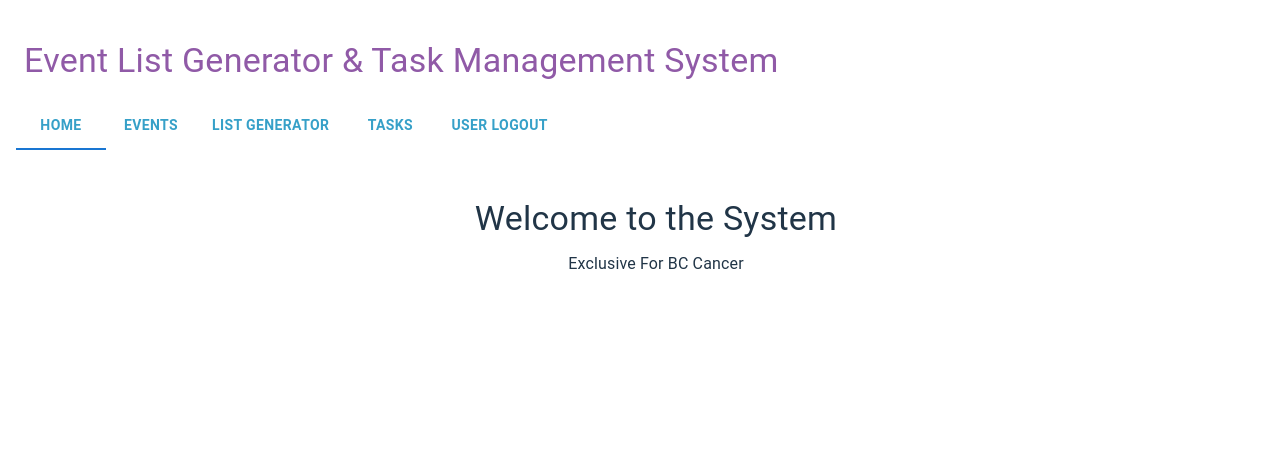
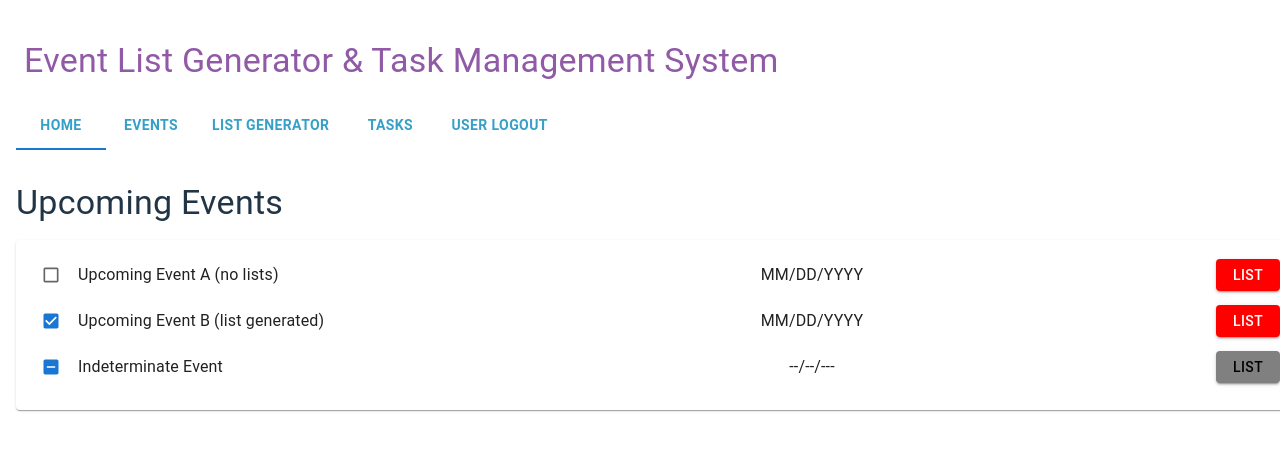
Before and after one commit to daodaojiang622/enterprise-data-workflow-and-integration-platform, a React (Vite) app: page / in a window 1280 px wide. Shown: the top 450 px of the page. Built offline with nearby package versions, Linux system fonts and the light colour scheme.

Commit message:
finished structuring for upcoming evnets

```diff
--- a/src/Screens/Home.tsx
+++ b/src/Screens/Home.tsx
@@ -1,5 +1,6 @@
-import React, { useState } from 'react';
-import { Box, Typography, Button, colors } from '@mui/material';
+import React from 'react';
+import { Box, Typography, Paper, Button, Grid2, Checkbox } from '@mui/material';
+import { alignProperty } from '@mui/material/styles/cssUtils';
 
 interface HomeProps {
     navigateToLogin: () => void;
@@ -13,25 +14,19 @@ interface Event {
     isIndeterminate?: boolean;
 }
 
-interface Task {
-id: string;
-title: string;
-completed: boolean;
-}
-
 const Home: React.FC<HomeProps> = ({ navigateToLogin }) => {
 
     // Sample data - in a real app, this would likely come from props or an API
     const events: Event[] = [
         {
             id: '1',
-        title: 'Upcoming Event A',
+            title: 'Upcoming Event A (no lists)',
             date: 'MM/DD/YYYY',
             hasGeneratedList: false
         },
         {
             id: '2',
-        title: 'Upcoming Event B',
+            title: 'Upcoming Event B (list generated)',
             date: 'MM/DD/YYYY',
             hasGeneratedList: true
         },
@@ -44,29 +39,55 @@ const Home: React.FC<HomeProps> = ({ navigateToLogin }) => {
         }
     ];
 
-    const tasks: Task[] = [
-        {
-        id: '1',
-        title: 'To be completed',
-        completed: false
-        },
-        {
-        id: '2',
-        title: 'Completed',
-        completed: true
+    return (
+        <Box>
+            <Typography variant="h4" sx={{ textAlign: 'left', marginBottom: 2  }}>Upcoming Events</Typography>
+            <Paper sx={{ p: 2 }}>
+                {events.map((event) => (
+                    <Box
+                        key={event.id}
+                        sx={{
+                            display: 'flex',
+                            alignItems: 'center',
+                            mb: 1
+                        }}
+                    >
+                        {/* Title and Checkbox */}
+                        <Box sx={{ display: 'flex', alignItems: 'center', gap: 1, width: '50%' }}>
+                            <Checkbox
+                                checked={event.hasGeneratedList}
+                                readOnly
+                                size="small"
+                                indeterminate={event.isIndeterminate}
+                            />
+                            <Typography>{event.title}</Typography>
+                        </Box>
+
+                        {/* Date */}
+                        <Typography sx={{ width: '25%', textAlign: 'center' }}>
+                            {event.date}
+                        </Typography>
+
+                        {/* List Button */}
+                        <Box sx={{ width: '25%', textAlign: 'right' }}>
+                            <Button
+                                variant="contained"
+                                sx={{
+                                    px: 2,
+                                    py: 0.5,
+                                    backgroundColor: event.isIndeterminate ? 'gray' : 'red',
+                                    color: event.isIndeterminate ? 'black' : 'white',
+                                    ':hover': {
+                                        backgroundColor: event.isIndeterminate ? 'darkgray' : 'darkred'
                                     }
-    ];
-
-    return (
-        <Box p={2}>
-            <>
-                <Typography variant="h4" gutterBottom>
-                    Welcome to the System
-                </Typography>
-                <Typography variant="body1" gutterBottom>
-                    Exclusive For BC Cancer
-                </Typography>
-            </>
+                                }}
+                            >
+                                List
+                            </Button>
+                        </Box>
+                    </Box>
+                ))}
+            </Paper>
         </Box>
     );
 }
```
Also changed, not shown: 1 other file (tests, documents, lock files or other folders). Lines whose indentation alone changed are shown as unchanged.
